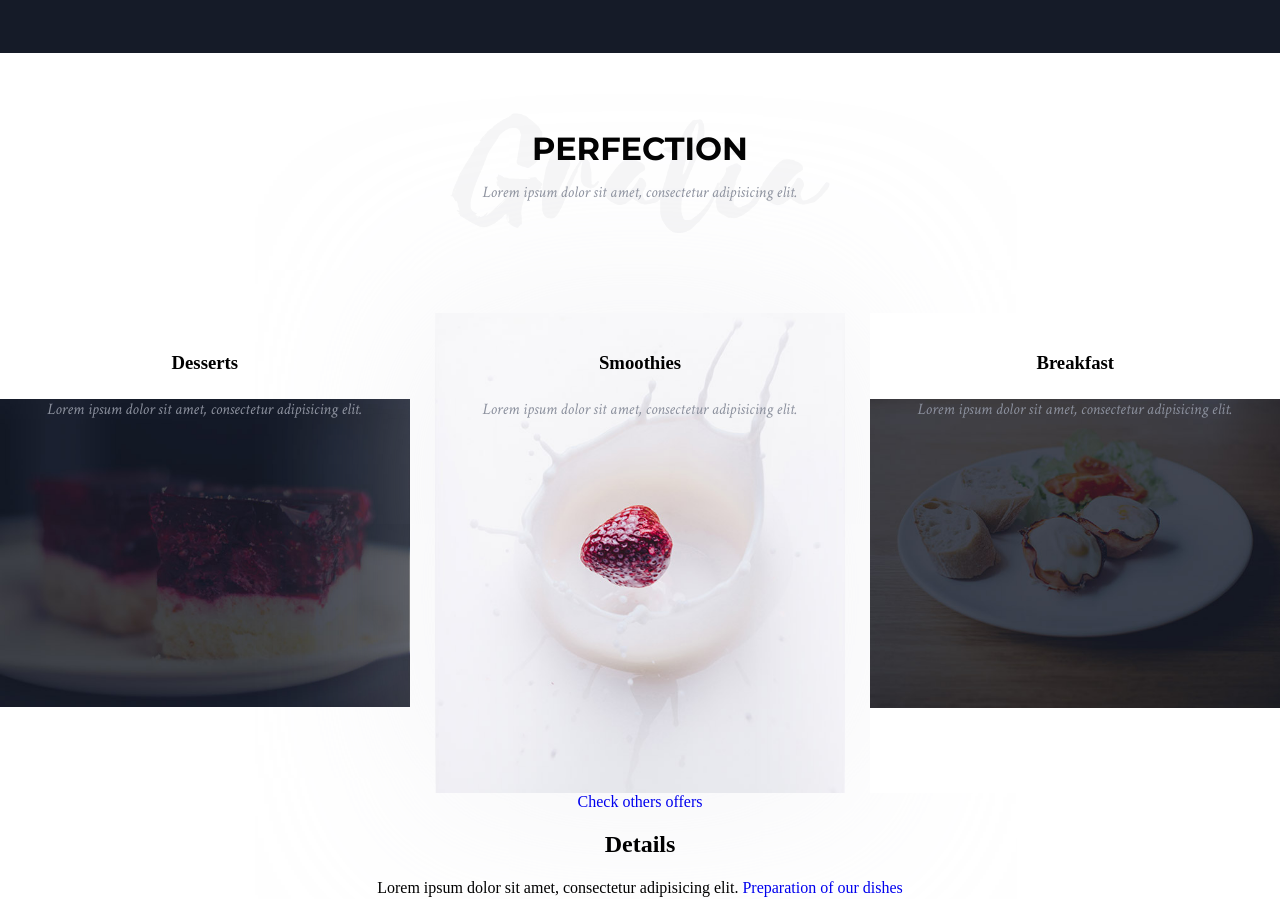
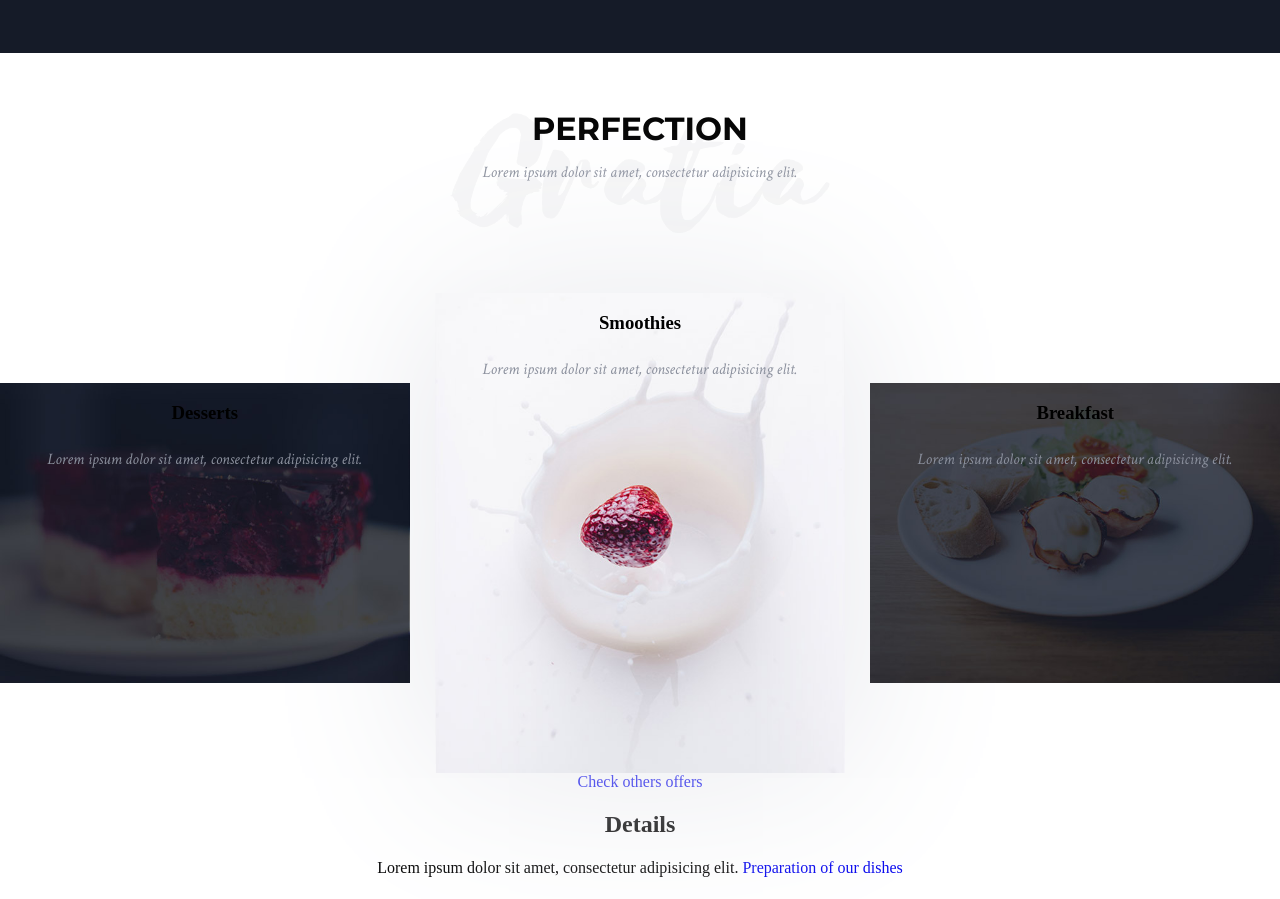
Before and after one commit to deniolp/gratia, a website: page source/index.html in a window 1280 px wide. Shown: the part 747-1646 px from the top of the page. Drawn offline with nearby package versions, Linux system fonts and the light colour scheme; files that its build step writes are made by us from their sources.

Commit message:
Добавление тени среднему элементу в блоке offers

```diff
--- a/source/sass/blocks/main-header.scss
+++ b/source/sass/blocks/main-header.scss
@@ -1,9 +1,8 @@
 .main-header {
-  min-height: 200px;
+  min-height: 180px;
   background-image: url("../img/gratia.png");
   background-repeat: no-repeat;
   background-size: 380px;
   background-position-x: 50%;
   margin-top: 60px;
-  padding-top: 20px;
 }
--- a/source/sass/blocks/offers.scss
+++ b/source/sass/blocks/offers.scss
@@ -10,23 +10,28 @@
 
 .offers__item {
   width: 32%;
+  height: 300px;
   background-repeat: no-repeat;
   background-position: center;
   background-size: 100% auto;
-  padding: 20px 0 20px;
   background-color: white;
+  z-index: 11;
 
   &:first-child {
     background-image: url("../img/deserts.jpg");
+    margin-top: 90px;
   }
 
   &:nth-child(2) {
     background-image: url("../img/raspberry.jpg");
     background-size: 160%;
-    box-shadow: 0px 0px 183px 0px rgba(229, 230, 235, 0.5);
+    box-shadow: 0px 0px 183px 0px rgb(229, 230, 235);
+    z-index: 10;
+    min-height: 480px;
   }
 
   &:nth-child(3) {
     background-image: url("../img/breakfast.jpg");
+    margin-top: 90px;
   }
 }
```
